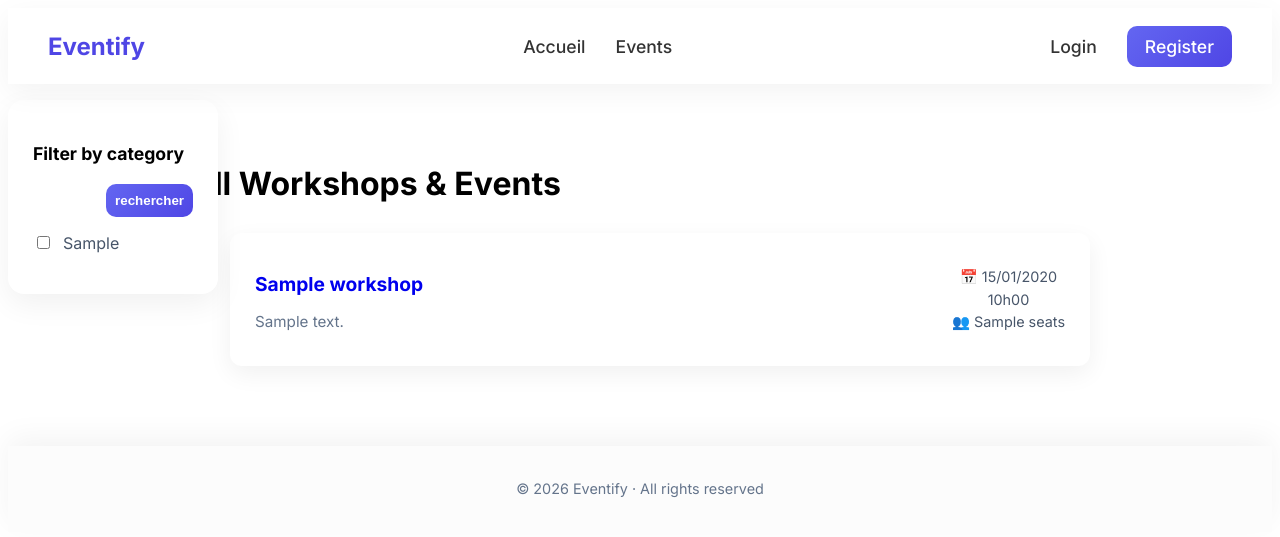
After one commit to NFD7J/workshop, a PHP site: page /index.php?controller=workshop in a window 1280 px wide. The commit adds this page. Shown: the top 537 px of the page. Run offline with PHP 8.4, Linux system fonts and the light colour scheme; tables that the repository leaves empty or names only in its code hold one stand-in row (values such as "Sample post").

Commit message:
commit de fin de journée

```diff
--- /dev/null
+++ b/controllers/WorkshopController.php
@@ -0,0 +1,21 @@
+<?php
+namespace App\controllers;
+use App\models\WorkshopModel;
+class WorkshopController extends Controller
+{
+    public function index()
+    {
+        $workshop = new WorkshopModel();
+
+        $categories = $workshop->getCategories();
+        if(isset($_POST['category'])){
+
+            $workshops = $workshop->getAllWorkshopsFiltered();
+        }else{
+            $workshops = $workshop->getAllWorkshops();
+        }
+        $this->render('workshop/index', ['workshops' => $workshops, 'categories' => $categories]);
+    }
+}
+
+?>
--- a/models/HomeModel.php
+++ b/models/HomeModel.php
@@ -7,7 +7,7 @@ class HomeModel extends Dbconnect
 {
     public function getUpcomingEvents()
     {
-        $this->request = $this->connection->prepare("SELECT * FROM workshops WHERE date >= CURDATE() ORDER BY date ASC LIMIT 5");
+        $this->request = $this->connection->prepare("SELECT * FROM workshops WHERE date >= CURDATE() ORDER BY date ASC LIMIT 3");
         $this->request->execute();
         return $this->request->fetchAll();
     }
--- /dev/null
+++ b/models/WorkshopModel.php
@@ -0,0 +1,35 @@
+<?php
+namespace App\models;
+use App\core\Dbconnect;
+
+class WorkshopModel extends Dbconnect
+{
+    public function getAllWorkshops()
+    {
+        $this->request = $this->connection->prepare("SELECT * FROM workshops");
+        $this->request->execute();
+        return $this->request->fetchAll();
+    }
+    public function getAllWorkshopsFiltered()
+    {
+        $nb_categories = count($_POST['category']);
+        $sql ="";
+        for($i=0; $i<$nb_categories-1; $i++){
+            $sql .= " OR category_id = :category_id".$i;
+        }
+        $this->request = $this->connection->prepare("SELECT * FROM workshops WHERE category_id = :category_id0".$sql);
+        for($i=0; $i<$nb_categories; $i++){
+            $this->request->bindValue(':category_id'.$i, $_POST['category'][$i]);
+        }
+        $this->request->execute();
+        return $this->request->fetchAll();
+    }
+    public function getCategories()
+    {
+        $this->request = $this->connection->prepare("SELECT * FROM category");
+        $this->request->execute();
+        return $this->request->fetchAll();
+    }
+}
+
+?>
--- a/views/base.php
+++ b/views/base.php
@@ -16,7 +16,7 @@
 
         <ul class="header-center nav-links">
             <li><a href="index.php">Accueil</a></li>
-            <li><a href="#events">Events</a></li>
+            <li><a href="index.php?controller=workshop">Events</a></li>
         </ul>
         <ul class="header-right nav-links">
             <?php if(!isset($_SESSION["user"])): ?>
--- /dev/null
+++ b/views/workshop/index.php
@@ -0,0 +1,158 @@
+<?php $title = "All Workshops & Events" ?>
+<section class="events-list">
+    <h2>All Workshops & Events</h2>
+
+    <ul class="list">
+        <?php foreach($workshops as $workshop): ?>
+        <a href="index.php?controller=workshop&action=show&id=<?= $workshop->workshops_id ?>" class="onclick">
+            <li class="list-item">
+                <div>
+                    <h3><?= $workshop->title ?></h3>
+                    <p><?= $workshop->description ?></p>
+                </div>
+                <div style="display: flex; flex-direction: column; gap: 5px; align-items: center;">
+                    <span class="meta">📅 <?= date("d/m/Y", strtotime($workshop->date)) ?></span>
+                    <span class="meta"><?= date("H\hi", strtotime($workshop->date)) ?></span>
+                    <span class="meta">👥 <?= $workshop->capacity ?> seats</span>
+                </div>
+            </li>
+        </a>
+        <?php endforeach; ?>
+    </ul>
+</section>
+
+<aside class="sidebar">
+    <h3>Filter by category</h3>
+
+    <ul class="filters">
+        <form action="index.php?controller=workshop&action=index" method="post">
+            <div class="div-btn">
+                <input type="submit" class="btn" value="rechercher">
+            </div>
+        <?php foreach($categories as $category): ?>
+            <li>
+                <label>
+                    <input type="checkbox" name="category[]" value="<?= $category->category_id ?>" <?php if(isset($_POST['category']) && in_array($category->category_id, $_POST['category'])) echo 'checked'; ?>>
+                    <?= $category->libelle ?>
+                </label>
+            </li>
+        <?php endforeach; ?>
+        </form>
+    </ul>
+</aside>
+
+
+<style>
+    .events-list {
+        max-width: 900px;
+        margin: 80px auto;
+        padding: 0 20px;
+    }
+
+    .events-list h2 {
+        margin-bottom: 30px;
+        font-size: 2rem;
+    }
+
+    .list {
+        list-style: none;
+    }
+
+    .onclick{
+        text-decoration: none;
+    }
+
+    .list-item {
+        cursor: pointer;
+        display: flex;
+        justify-content: space-between;
+        align-items: center;
+        padding: 20px 25px;
+        background: white;
+        border-radius: 12px;
+        margin-bottom: 15px;
+        box-shadow: 0 8px 25px rgba(0,0,0,0.06);
+        transition: transform 0.2s ease;
+    }
+
+    .list-item:hover {
+        transform: translateX(5px);
+    }
+
+    .list-item h3 {
+        margin-bottom: 5px;
+        font-size: 1.2rem;
+    }
+
+    .list-item p {
+        color: #64748b;
+        font-size: 0.95rem;
+        display: -webkit-box;
+        -webkit-box-orient: vertical;
+        -webkit-line-clamp: 3;
+        overflow: hidden;
+    }
+
+    .list-item>div:first-child {
+        padding-right: 2em;
+    }
+
+    .meta {
+        font-size: 0.9rem;
+        color: #475569;
+        white-space: nowrap;
+    }
+/*aside*/
+    .sidebar {
+        position: fixed;
+        top: 100px;
+        width: 160px;
+        background: white;
+        padding: 25px;
+        border-radius: 16px;
+        box-shadow: 0 10px 30px rgba(0,0,0,0.06);
+    }
+
+    .sidebar h3 {
+        font-size: 1.1rem;
+        margin-bottom: 20px;
+    }
+
+    .filters {
+        list-style: none;
+        padding: 0;
+    }
+
+    .filters li {
+        margin-bottom: 15px;
+    }
+
+    .filters label {
+        display: flex;
+        align-items: center;
+        gap: 10px;
+        color: #475569;
+        cursor: pointer;
+    }
+
+    .filters input[type="checkbox"] {
+        accent-color: #4f46e5;
+    }
+    .div-btn{
+        width: 100%;
+        display: flex;
+        justify-content: end;
+        margin: 1em 0;
+    }
+    .btn {
+        cursor: pointer;
+        padding: 9px;
+        border-radius: 10px;
+        background: linear-gradient(135deg, #6366f1, #4f46e5);
+        border: none;
+        color: white;
+        text-decoration: none;
+        font-weight: 600;
+    }
+
+</style>
```
Also changed, not shown: views/images/indiana_jones.jpg (added).
